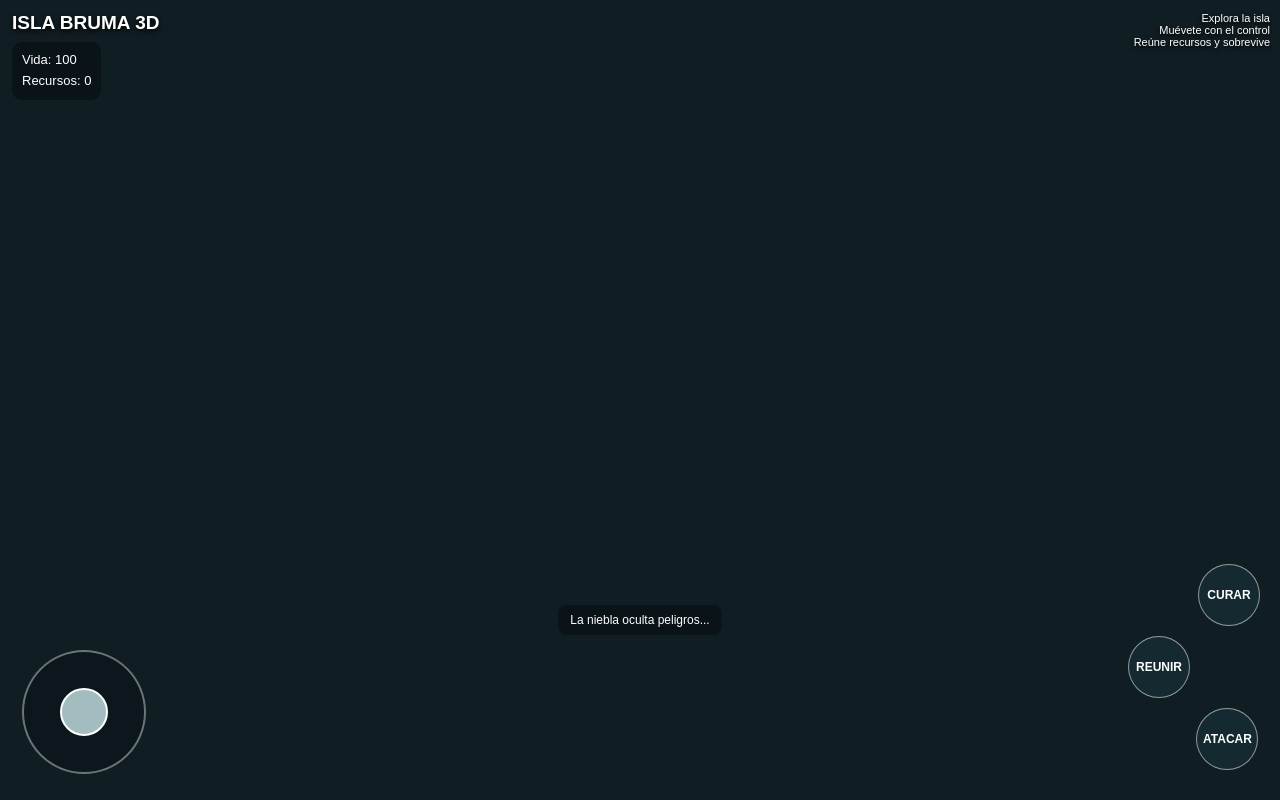
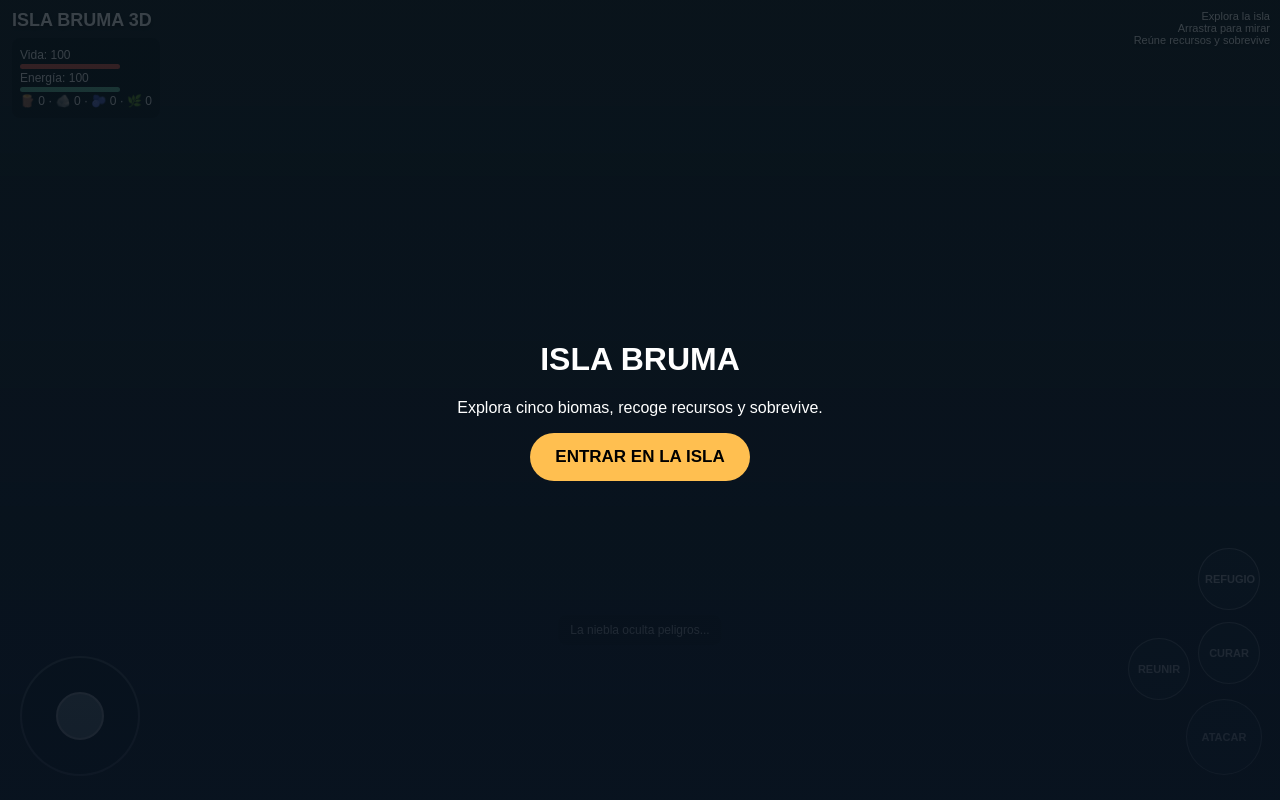
Before and after one commit to timoteuz/isla-bruma-android, a website: page www/index.html in a window 1280 px wide. Drawn offline with Linux system fonts and the light colour scheme.

Commit message:
Update index.html

```diff
--- a/www/index.html
+++ b/www/index.html
@@ -2,123 +2,61 @@
 <html lang="es">
 <head>
 <meta charset="UTF-8">
-  <meta name="viewport" content="width=device-width, initial-scale=1.0, maximum-scale=1.0, user-scalable=no">
+<meta name="viewport" content="width=device-width,initial-scale=1,maximum-scale=1,user-scalable=no">
 <meta name="theme-color" content="#101d22">
 <title>Isla Bruma 3D</title>
 <style>
-    * { box-sizing: border-box; }
-    html, body {
-      margin: 0;
-      width: 100%;
-      height: 100%;
-      overflow: hidden;
-      background: #101d22;
-      font-family: Arial, sans-serif;
-      color: white;
-      touch-action: none;
-    }
-    canvas { display: block; }
-    #hud {
-      position: fixed;
-      inset: 0;
-      z-index: 2;
-      pointer-events: none;
-    }
-    #title {
-      position: absolute;
-      top: 12px;
-      left: 12px;
-      font-weight: bold;
-      font-size: 19px;
-      text-shadow: 0 2px 5px black;
-    }
-    #stats {
-      position: absolute;
-      top: 42px;
-      left: 12px;
-      padding: 8px 10px;
-      background: #071115bb;
-      border-radius: 10px;
-      font-size: 13px;
-      line-height: 1.6;
-    }
-    #help {
-      position: absolute;
-      top: 12px;
-      right: 10px;
-      max-width: 48%;
-      text-align: right;
-      font-size: 11px;
-      text-shadow: 0 2px 4px black;
-    }
-    #controls {
-      position: absolute;
-      inset: 0;
-    }
-    .btn {
-      pointer-events: auto;
-      position: absolute;
-      border: 1px solid #ffffff88;
-      border-radius: 50%;
-      width: 62px;
-      height: 62px;
-      color: white;
-      font-weight: bold;
-      background: #172d36cc;
-      font-size: 12px;
-      touch-action: none;
-    }
-    #stick {
-      position: absolute;
-      pointer-events: auto;
-      left: 22px;
-      bottom: 26px;
-      width: 124px;
-      height: 124px;
-      border-radius: 50%;
-      border: 2px solid #ffffff66;
-      background: #07111566;
-      touch-action: none;
-    }
-    #knob {
-      position: absolute;
-      width: 48px;
-      height: 48px;
-      left: 36px;
-      top: 36px;
-      border-radius: 50%;
-      background: #c9e6e9cc;
-      border: 2px solid white;
-    }
-    #attack { right: 22px; bottom: 30px; }
-    #gather { right: 90px; bottom: 102px; }
-    #heal { right: 20px; bottom: 174px; }
-    #message {
-      position: absolute;
-      left: 50%;
-      bottom: 165px;
-      transform: translateX(-50%);
-      padding: 8px 12px;
-      border-radius: 8px;
-      background: #071115bb;
-      font-size: 12px;
-      white-space: nowrap;
-    }
+*{box-sizing:border-box}
+html,body{margin:0;width:100%;height:100%;overflow:hidden;background:#101d22;color:white;font-family:Arial,sans-serif;touch-action:none}
+#game{position:fixed;inset:0;width:100%;height:100%;display:block}
+#hud{position:fixed;inset:0;pointer-events:none;z-index:2}
+#title{position:absolute;top:10px;left:12px;font-weight:bold;font-size:18px;text-shadow:0 2px 5px #000}
+#stats{position:absolute;top:38px;left:12px;padding:8px;background:#071115bb;border-radius:8px;font-size:12px;line-height:1.5}
+#help{position:absolute;top:10px;right:10px;text-align:right;font-size:11px;text-shadow:0 2px 4px #000}
+#hpbar,#stbar{height:5px;width:100px;background:#555;border-radius:5px;overflow:hidden}
+#hpbar>div{height:100%;width:100%;background:#e85c49}
+#stbar>div{height:100%;width:100%;background:#66c8a1}
+#hint,#msg{position:absolute;left:50%;transform:translateX(-50%);background:#071115cc;border-radius:8px;padding:8px 12px;text-align:center;font-size:12px;white-space:nowrap}
+#hint{bottom:190px;opacity:0}
+#msg{bottom:155px}
+#joy{position:absolute;left:20px;bottom:24px;width:120px;height:120px;border:2px solid #ffffff66;border-radius:50%;background:#07111566;pointer-events:auto}
+#knob{position:absolute;left:34px;top:34px;width:48px;height:48px;border-radius:50%;background:#c9e6e9cc;border:2px solid white}
+.btn{position:absolute;pointer-events:auto;width:62px;height:62px;border:1px solid #ffffff88;border-radius:50%;background:#172d36dd;color:white;font-size:11px;font-weight:bold;touch-action:none}
+#attack{right:18px;bottom:25px;width:76px;height:76px}
+#gather{right:90px;bottom:100px}
+#heal{right:20px;bottom:116px}
+#build{right:20px;bottom:190px}
+#start{position:fixed;inset:0;z-index:5;display:flex;align-items:center;justify-content:center;text-align:center;background:linear-gradient(#08121acc,#08121fee);padding:24px}
+#start button{padding:14px 25px;border:0;border-radius:25px;background:#ffbf50;font-size:17px;font-weight:bold}
 </style>
 </head>
 <body>
+<canvas id="game"></canvas>
 <div id="hud">
   <div id="title">ISLA BRUMA 3D</div>
-    <div id="stats">Vida: <span id="hp">100</span><br>Recursos: <span id="wood">0</span></div>
-    <div id="help">Explora la isla<br>Muévete con el control<br>Reúne recursos y sobrevive</div>
-    <div id="controls">
-      <div id="stick"><div id="knob"></div></div>
+  <div id="stats">
+    Vida: <span id="hptext">100</span>
+    <div id="hpbar"><div id="hp"></div></div>
+    Energía: <span id="sttext">100</span>
+    <div id="stbar"><div id="st"></div></div>
+    <div>🪵 <span id="wood">0</span> · 🪨 <span id="stone">0</span> · 🫐 <span id="berry">0</span> · 🌿 <span id="fiber">0</span></div>
+  </div>
+  <div id="help">Explora la isla<br>Arrastra para mirar<br>Reúne recursos y sobrevive</div>
+  <div id="hint"></div>
+  <div id="msg">La niebla oculta peligros...</div>
+  <div id="joy"><div id="knob"></div></div>
   <button class="btn" id="attack">ATACAR</button>
   <button class="btn" id="gather">REUNIR</button>
   <button class="btn" id="heal">CURAR</button>
-      <div id="message">La niebla oculta peligros...</div>
+  <button class="btn" id="build">REFUGIO</button>
+</div>
+<div id="start">
+  <div>
+    <h1>ISLA BRUMA</h1>
+    <p>Explora cinco biomas, recoge recursos y sobrevive.</p>
+    <button id="go">ENTRAR EN LA ISLA</button>
   </div>
 </div>
-  <script type="module" src="./game.js"></script>
+<script src="./game.js"></script>
 </body>
 </html>
```
Lines whose indentation alone changed are shown as unchanged.
